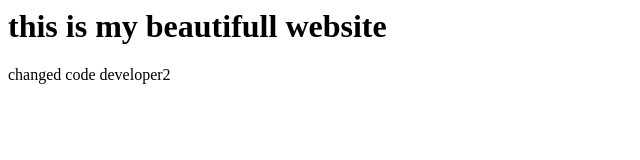
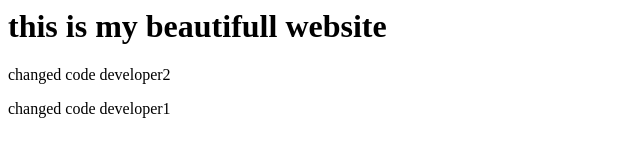
Before and after one commit to RounakKumarVerma2017/practice, a plain HTML site: page index.html in a window 1280 px wide. Shown: the whole page, without its empty margins (0-640 px from the left). Drawn offline with Linux system fonts and the light colour scheme.

Commit message:
changed code developer1

```diff
--- a/index.html
+++ b/index.html
@@ -2,4 +2,5 @@
 <title>this is my website</title>
 <h1>this is my beautifull website</h2>
 <p>changed code developer2</p>
+<p>changed code developer1</p>
 </html>
```
